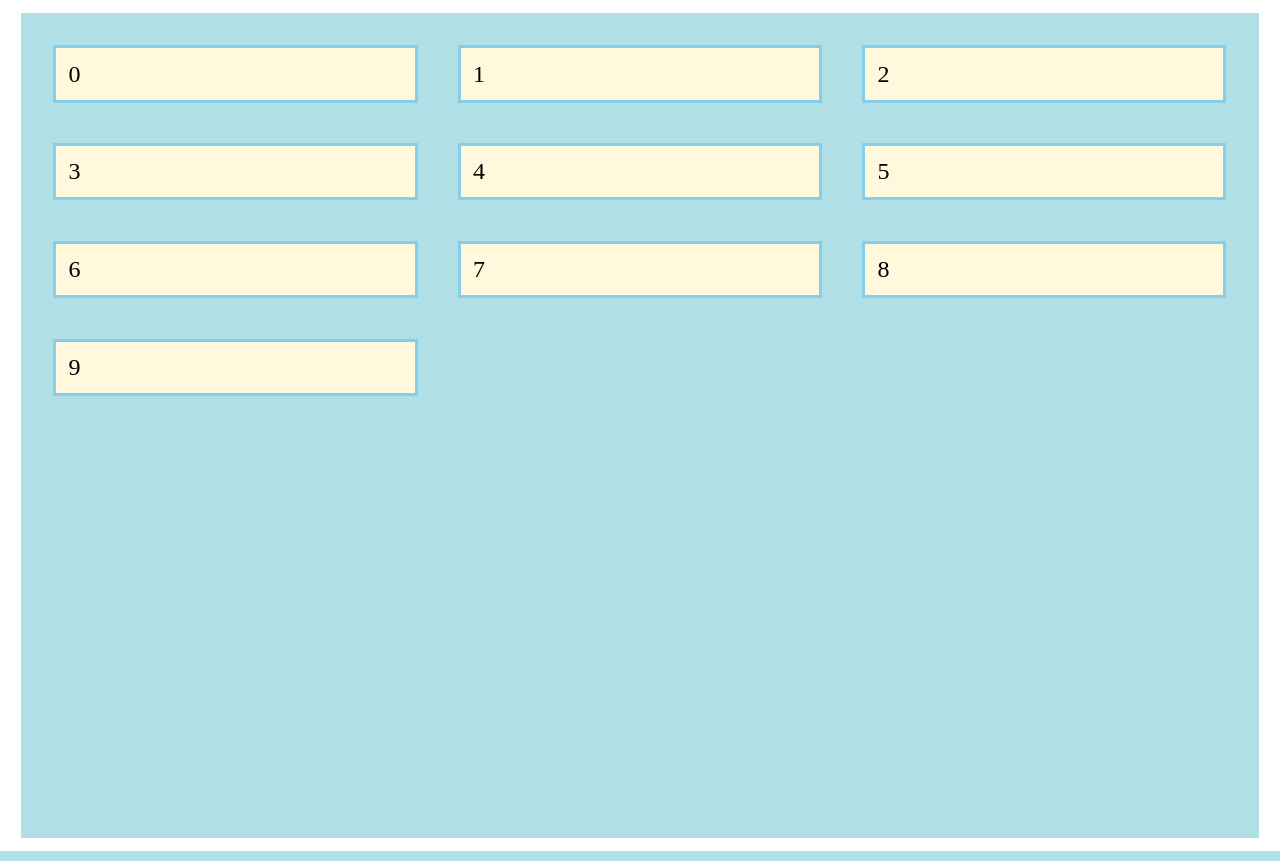
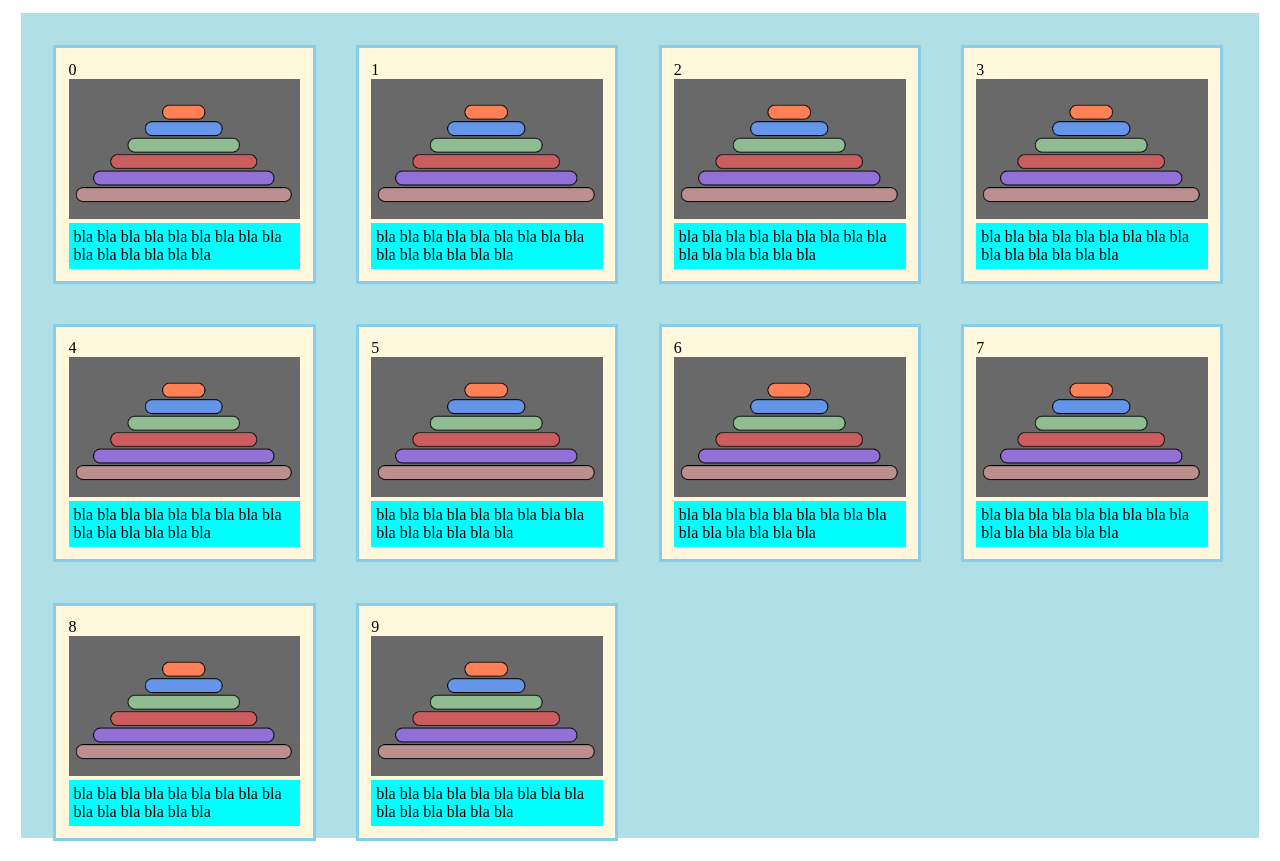
Before and after one commit to Telbit/dragAndDrop, a Flask app: page / in a window 1280 px wide. Run offline with Flask 2, Linux system fonts and the light colour scheme.

Commit message:
few css changes

```diff
--- a/static/css/main.css
+++ b/static/css/main.css
@@ -3,7 +3,6 @@
     margin: 1%;
     padding: 1%;
     min-height: 100vh;
-    font-size: 150%;
 }
 
 .node {
@@ -12,8 +11,21 @@
     margin: 1.666666%;
     padding: 1%;
     border: 3px skyblue solid;
-    width: 30%;
+    width: 21.6%;
     float: left;
+}
+
+/*.image{*/
+/*    height:20%;*/
+/*}*/
+
+.footer{
+    background-color: aqua;
+    padding: 5px
+}
+
+img{
+    width: 100%;
 }
 
 @media only screen and (max-width: 600px) {
--- a/static/js/main.js
+++ b/static/js/main.js
@@ -9,7 +9,7 @@ function init() {
 
     for (let i = 0; i < nodes.length; i++) {
         nodes[i].addEventListener("mousedown", (event) => {
-            document.getElementById(event.target.id).style.backgroundColor = 'tomato';
+                document.getElementById(event.currentTarget.id).style.backgroundColor = 'tomato';
         });
 
         nodes[i].addEventListener("dragstart", (event) => {
@@ -91,7 +91,7 @@ function getNode(xPos, yPos) {
 
     for (let i = 0; i < nodes.length; i++) {
         if (nodes[i]['yPos'] === beforeY && nodes[i]['xPos'] < xPos){
-            beforeX = nodes[i]['xPos'];
+            //beforeX = nodes[i]['xPos'];
             var newPos = i;
         }
     }
--- a/templates/drag_drop.html
+++ b/templates/drag_drop.html
@@ -6,15 +6,19 @@
           content="width=device-width, user-scalable=no, initial-scale=1.0, maximum-scale=1.0, minimum-scale=1.0">
     <meta http-equiv="X-UA-Compatible" content="ie=edge">
     <link rel="stylesheet" type="text/css" href="{{ url_for('static', filename='css/main.css') }}">
-<!--    <script src="{{ url_for('static', filename='js/main.js') }}"></script>-->
+    <script src="{{ url_for('static', filename='js/main.js') }}" defer></script>
     <title>Drag and Drop</title>
 </head>
 <body>
     <div id="dropzone">
         {% for i in range(10) %}
-            <div id="record-id-{{ i }}" class="node" draggable="true">{{ i }}</div>
+            <div id="record-id-{{ i }}" class="node" draggable="true">
+                <div class="image">{{ i }}
+                    <img src="{{ url_for('static', filename='images/hanoi.png') }}" alt="hanoi" draggable="false">
+                </div>
+                <div class="footer">bla bla bla bla bla bla bla bla bla bla bla bla bla bla bla</div>
+            </div>
         {% endfor %}
     </div>
-    <script src="{{ url_for('static', filename='js/main.js') }}"></script>
 </body>
 </html>
```
Also changed, not shown: static/images/hanoi.png (added).
